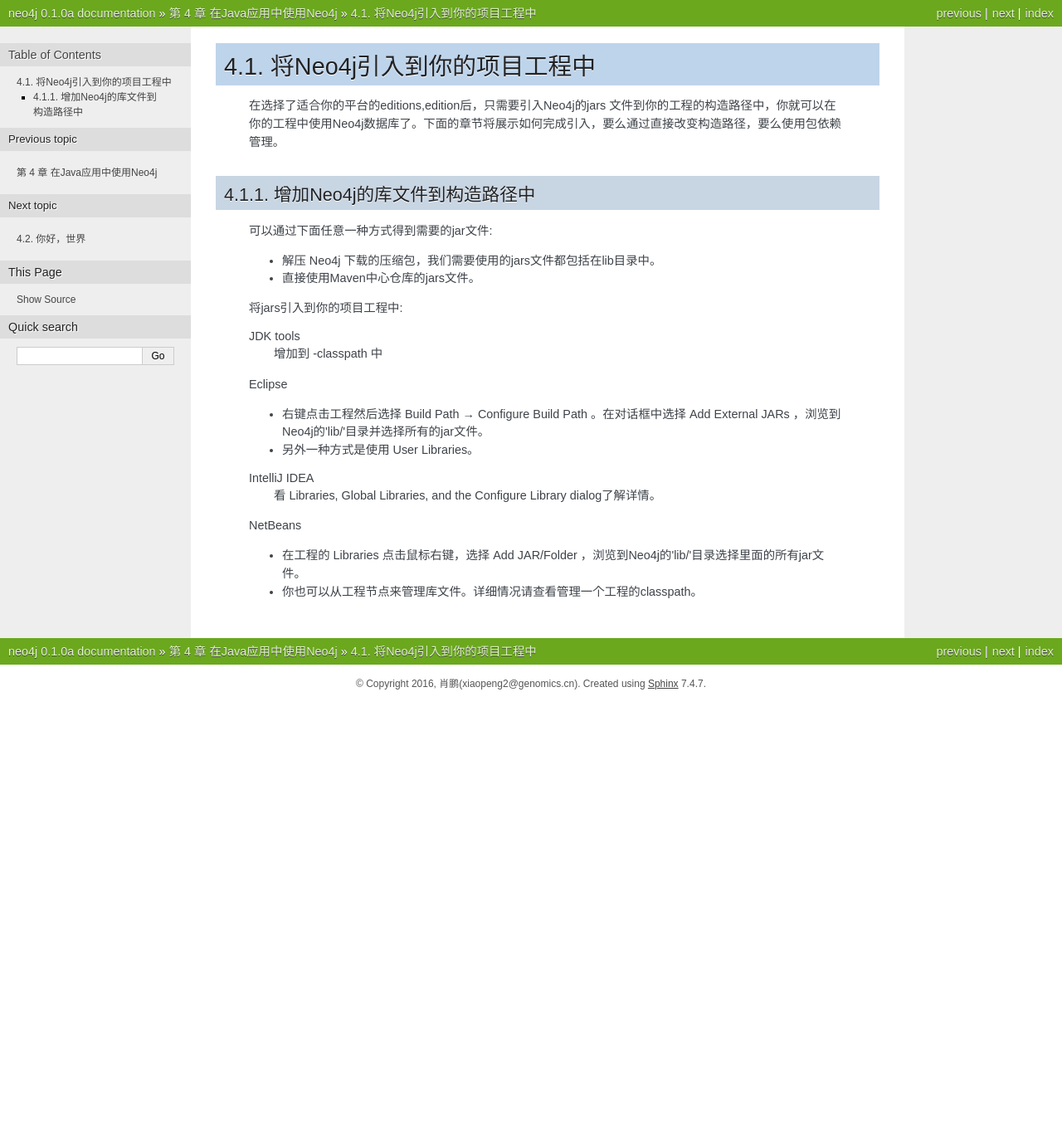
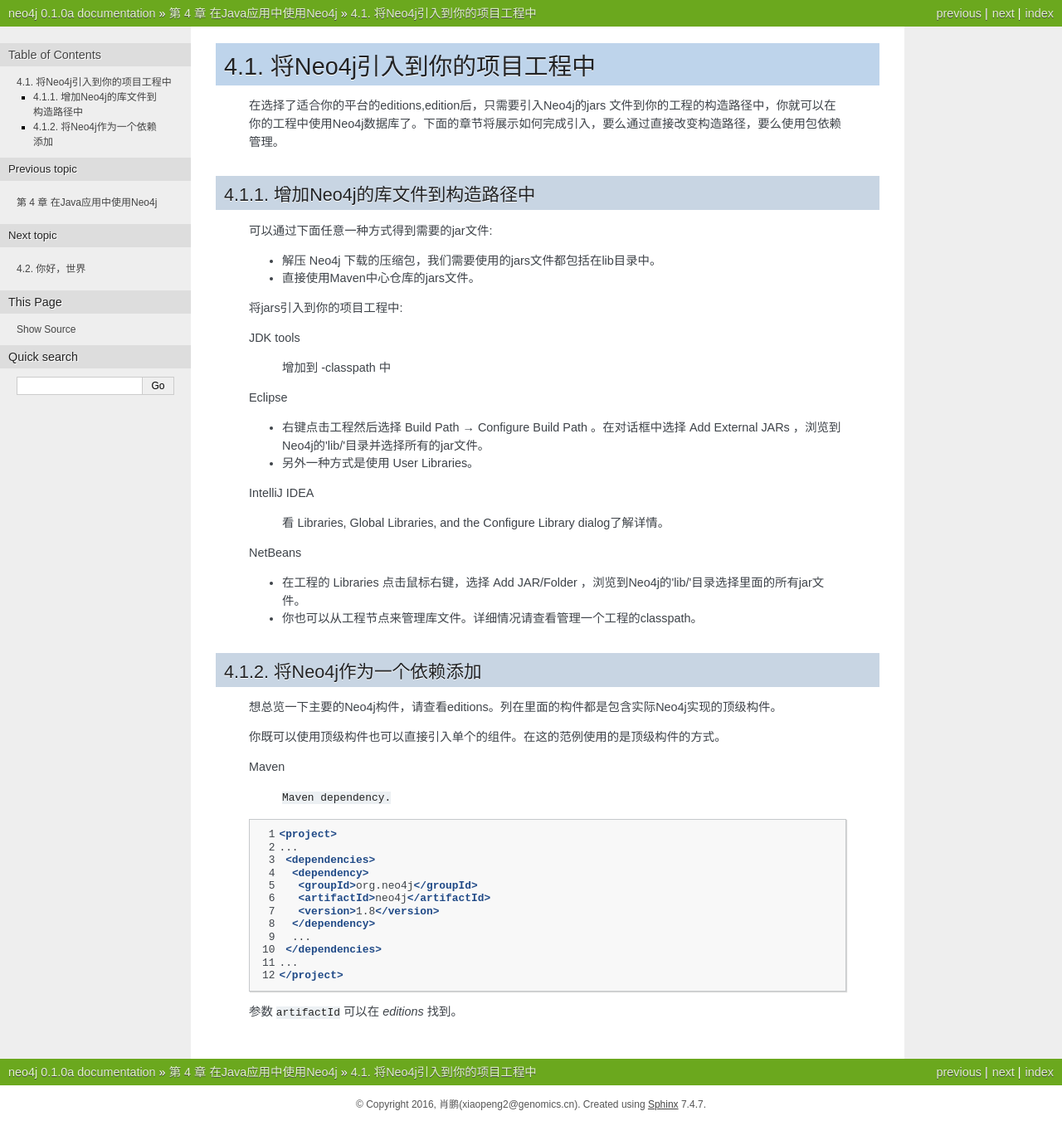
Before and after one commit to PaddyXiao/neo4j-docs, a Sphinx documentation site: the page built from docs/source/chapter4/chapter4_1.rst, in a window 1280 px wide. Shown: the whole page at 83% size. Built offline with Sphinx 7.4.7, drawn with Linux system fonts in a browser that asks for light colours; before the commit the page ends 900 px from its top, so only the background shows below that.

Commit message:
add chapter4_1_2

```diff
--- a/docs/source/chapter4/chapter4_1.rst
+++ b/docs/source/chapter4/chapter4_1.rst
@@ -14,6 +14,7 @@
     将jars引入到你的项目工程中:
 
     JDK tools
+
         增加到 -classpath 中
 
     Eclipse
@@ -22,9 +23,27 @@
     - 另外一种方式是使用 User Libraries。
 
     IntelliJ IDEA
+
         看 Libraries, Global Libraries, and the Configure Library dialog了解详情。
 
     NetBeans
 
     - 在工程的 Libraries 点击鼠标右键，选择 Add JAR/Folder ，浏览到Neo4j的'lib/'目录选择里面的所有jar文件。
     - 你也可以从工程节点来管理库文件。详细情况请查看管理一个工程的classpath。
+
+4.1.2. 将Neo4j作为一个依赖添加
+----------------------------------------------------------
+
+    想总览一下主要的Neo4j构件，请查看editions。列在里面的构件都是包含实际Neo4j实现的顶级构件。
+
+    你既可以使用顶级构件也可以直接引入单个的组件。在这的范例使用的是顶级构件的方式。
+
+    Maven
+
+        ``Maven dependency.``
+
+    .. literalinclude:: maven.xml
+        :language: xml
+        :linenos:
+
+    参数 ``artifactId`` 可以在 `editions` 找到。
--- /dev/null
+++ b/docs/source/chapter4/maven.xml
@@ -0,0 +1,12 @@
+<project>
+...
+ <dependencies>
+  <dependency>
+   <groupId>org.neo4j</groupId>
+   <artifactId>neo4j</artifactId>
+   <version>1.8</version>
+  </dependency>
+  ...
+ </dependencies>
+...
+</project>
```
Also changed, not shown: 6 other files.
